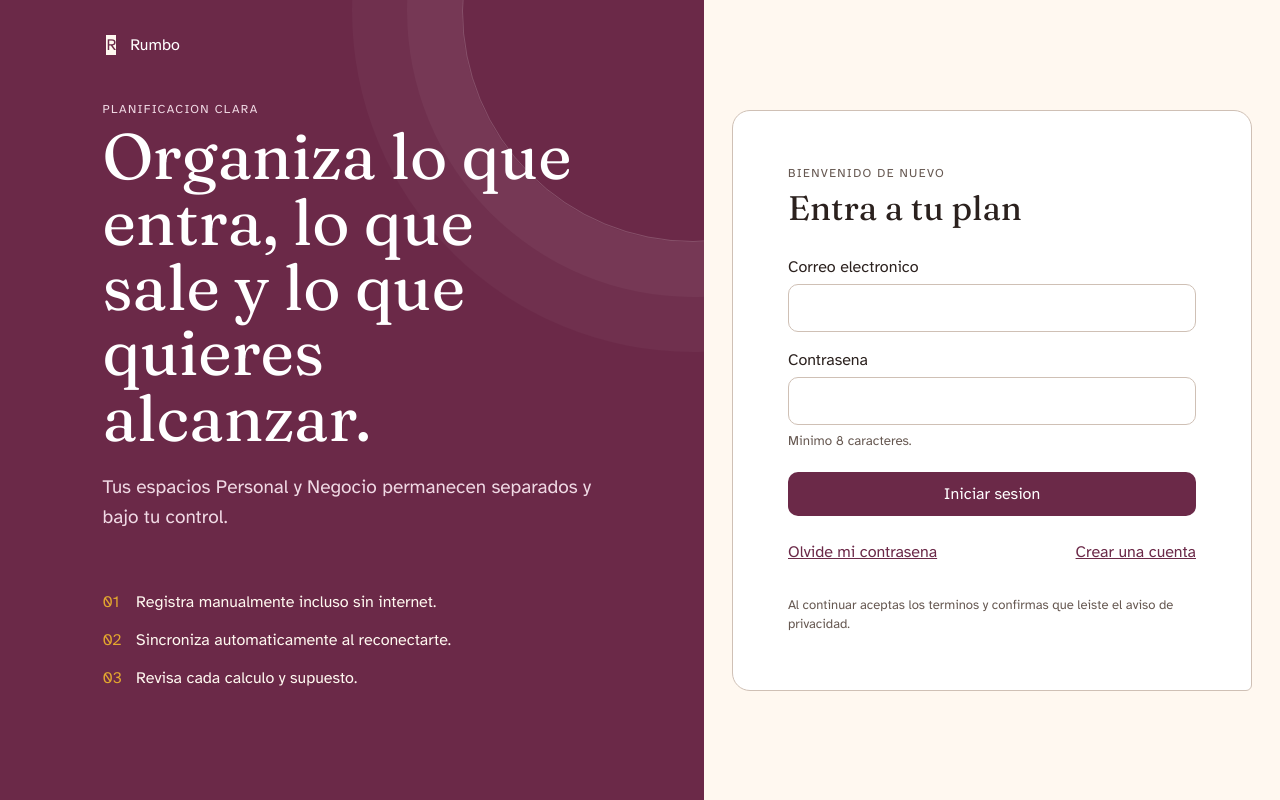
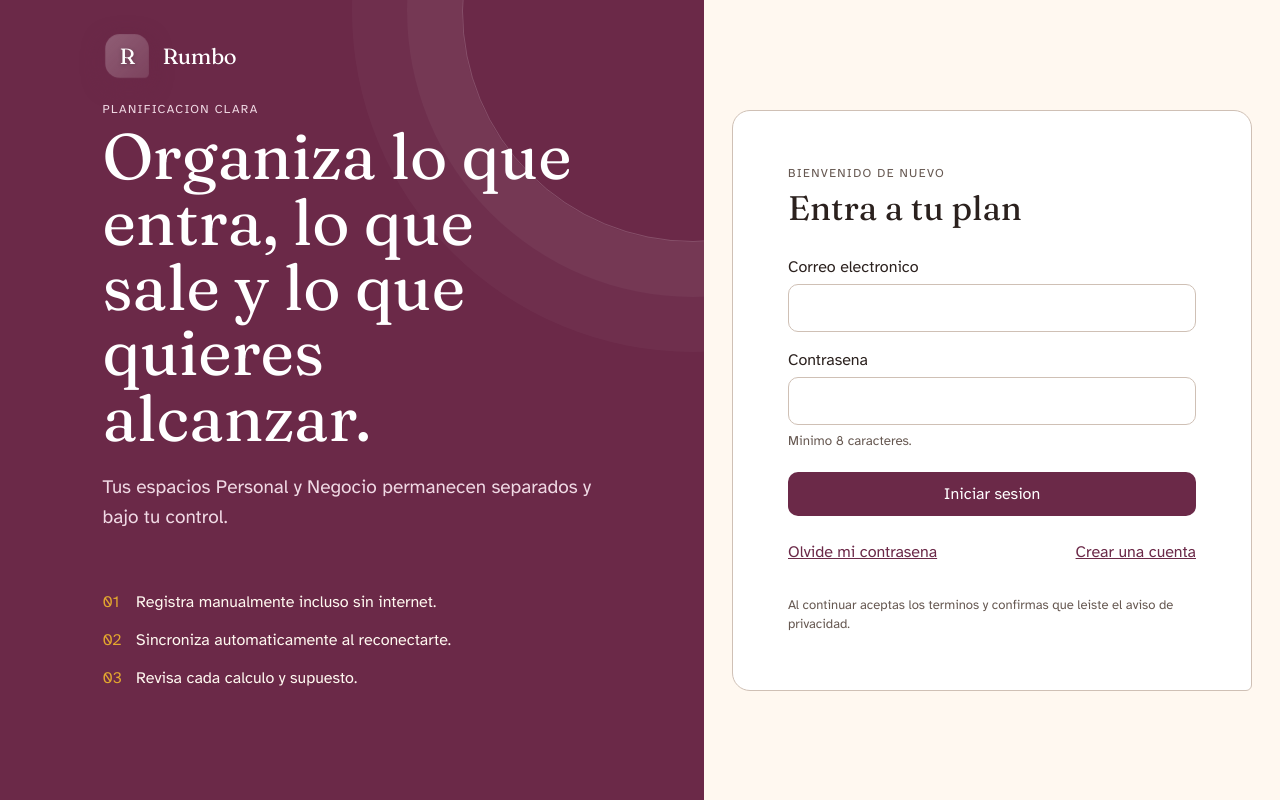
Before and after one commit to ing-Albert/rumbo, a React (Vite) app in the folder apps/web/: page / in a window 1280 px wide. Built offline with nearby package versions, Linux system fonts and the light colour scheme; no server answers.

Commit message:
Update animated logo on login screen

```diff
--- a/apps/web/src/features/auth/AuthScreen.tsx
+++ b/apps/web/src/features/auth/AuthScreen.tsx
@@ -66,7 +66,14 @@ export function AuthScreen() {
   return (
     <main className="auth-page">
       <section className="auth-story">
-        <div className="brand auth-brand"><span>R</span><strong>Rumbo</strong></div>
+        <div className="brand auth-brand">
+          <div className="brand-logo" aria-hidden="true">
+            <div className="brand-logo-ring" />
+            <div className="brand-logo-ring brand-logo-ring--2" />
+            <span className="brand-logo-letter">R</span>
+          </div>
+          <strong className="brand-name">Rumbo</strong>
+        </div>
         <p className="eyebrow">Planificacion clara</p>
         <h1>Organiza lo que entra, lo que sale y lo que quieres alcanzar.</h1>
         <p>Tus espacios Personal y Negocio permanecen separados y bajo tu control.</p>
--- a/apps/web/src/features/auth/auth.css
+++ b/apps/web/src/features/auth/auth.css
@@ -7,7 +7,9 @@
 .auth-story { position: relative; overflow: hidden; padding: clamp(40px, 8vw, 110px); background: #6b2948; color: white; display: flex; flex-direction: column; justify-content: center; }
 .auth-story::after { content: ""; position: absolute; width: 460px; height: 460px; right: -220px; top: -220px; border: 1px solid rgba(255,255,255,.18); border-radius: 50%; box-shadow: 0 0 0 55px rgba(255,255,255,.04), 0 0 0 110px rgba(255,255,255,.03); }
 .auth-brand { position: absolute; top: 35px; left: clamp(40px, 8vw, 110px); color: white; }
-.auth-brand span { background: #fff8f0; color: #6b2948; }
+.auth-brand .brand-logo-ring { background: linear-gradient(135deg, rgba(255,255,255,.25), rgba(255,255,255,.12)); box-shadow: 0 4px 14px rgba(0,0,0,.2); }
+.auth-brand .brand-logo-ring--2 { background: rgba(255,255,255,.15); }
+.auth-brand .brand-name { color: white; }
 .auth-story .eyebrow { color: #f0d9e4; }
 .auth-story h1 { max-width: 720px; margin-bottom: 22px; font-size: clamp(42px, 5vw, 72px); line-height: 1.02; }
 .auth-story > p:not(.eyebrow) { max-width: 600px; color: #f0d9e4; font-size: 19px; line-height: 1.6; }
```
